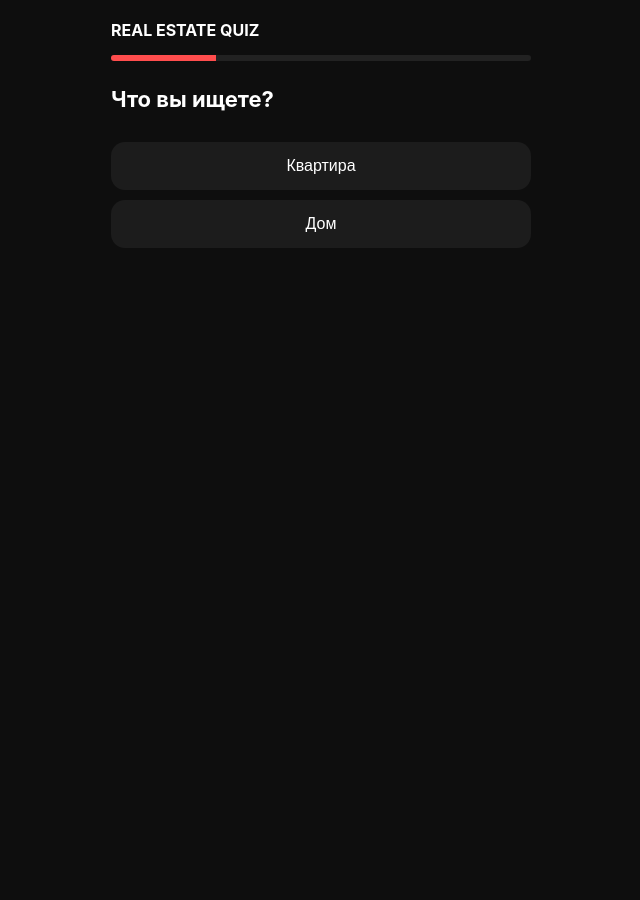
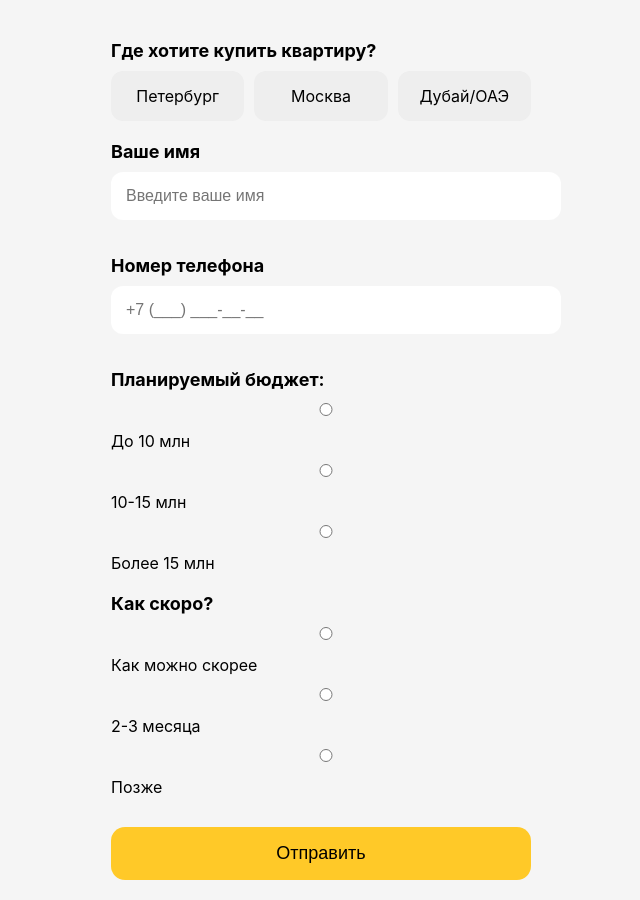
Before and after one commit to karinahik/real-estate-quiz2, a plain HTML site: page index.html in a window 1280 px wide. Shown: the whole page, without its empty margins (319-959 px from the left). Before the commit the page ends 800 px from the top, so only its background shows below. Drawn offline with Linux system fonts and the light colour scheme.

Commit message:
one page form

```diff
--- a/index.html
+++ b/index.html
@@ -9,8 +9,7 @@
 body{
   margin:0;
   font-family:-apple-system, BlinkMacSystemFont, sans-serif;
-  background:#0e0e0e;
-  color:#fff;
+  background:#f5f5f5;
 }
 
 .container{
@@ -19,74 +18,60 @@ body{
   padding:20px;
 }
 
-.logo{
-  font-weight:bold;
-  margin-bottom:15px;
+h2{
+  font-size:18px;
+  margin:20px 0 10px;
 }
 
-.progress{
-  height:6px;
-  background:#222;
-  border-radius:10px;
-  overflow:hidden;
-  margin-bottom:25px;
-}
-
-.progress-bar{
-  height:100%;
-  width:25%;
-  background:#ff4d4d;
-  transition:0.3s;
-}
-
-.step{
-  display:none;
-  animation:fade .3s;
-}
-
-.step.active{
-  display:block;
-}
-
-@keyframes fade{
-  from{opacity:0; transform:translateY(10px);}
-  to{opacity:1; transform:translateY(0);}
-}
-
-h1{
-  font-size:22px;
+.box{
+  display:flex;
+  gap:10px;
   margin-bottom:20px;
 }
 
-button{
-  width:100%;
+.option{
+  flex:1;
   padding:15px;
-  margin-top:10px;
-  border:none;
-  border-radius:14px;
-  background:#1c1c1c;
-  color:#fff;
-  font-size:16px;
+  border-radius:12px;
+  background:#eee;
+  text-align:center;
+  cursor:pointer;
 }
 
-button:hover{
-  background:#2a2a2a;
-}
-
-.next{
-  background:#ff4d4d;
+.option.active{
+  background:#ffc928;
 }
 
 input{
   width:100%;
   padding:15px;
-  border-radius:14px;
+  border-radius:12px;
   border:none;
-  margin-top:10px;
+  margin-bottom:15px;
   font-size:16px;
 }
 
-img{
+.radio{
+  margin-bottom:10px;
+}
+
+button{
+  width:100%;
+  padding:16px;
+  border:none;
+  border-radius:14px;
+  background:#ffc928;
+  font-size:18px;
+  margin-top:20px;
+  cursor:pointer;
+}
+
+.success{
+  display:none;
+  text-align:center;
+}
+
+.success img{
   width:100%;
   border-radius:20px;
   margin-bottom:20px;
@@ -99,96 +84,117 @@ img{
 
 <div class="container">
 
-<div class="logo">REAL ESTATE QUIZ</div>
+<div id="form">
 
-<div class="progress">
-  <div class="progress-bar" id="progress"></div>
+<h2>Где хотите купить квартиру?</h2>
+
+<div class="box">
+  <div class="option" onclick="selectCity(this,'СПБ')">Петербург</div>
+  <div class="option" onclick="selectCity(this,'Москва')">Москва</div>
+  <div class="option" onclick="selectCity(this,'Дубай')">Дубай/ОАЭ</div>
 </div>
 
-<!-- ШАГ 1 -->
-<div class="step active" id="step1">
-<h1>Что вы ищете?</h1>
-<button onclick="nextStep(2, 'Квартира')">Квартира</button>
-<button onclick="nextStep(2, 'Дом')">Дом</button>
+<h2>Ваше имя</h2>
+<input type="text" id="name" placeholder="Введите ваше имя">
+
+<h2>Номер телефона</h2>
+<input type="tel" id="phone" placeholder="+7 (___) ___-__-__">
+
+<h2>Планируемый бюджет:</h2>
+<div class="radio">
+  <input type="radio" name="budget" value="до 10 млн"> До 10 млн
+</div>
+<div class="radio">
+  <input type="radio" name="budget" value="10-15 млн"> 10-15 млн
+</div>
+<div class="radio">
+  <input type="radio" name="budget" value="15+ млн"> Более 15 млн
 </div>
 
-<!-- ШАГ 2 -->
-<div class="step" id="step2">
-<h1>Ваш бюджет</h1>
-<button onclick="nextStep(3, 'до 5 млн')">до 5 млн</button>
-<button onclick="nextStep(3, '5-10 млн')">5-10 млн</button>
-<button onclick="nextStep(3, '10+ млн')">10+ млн</button>
+<h2>Как скоро?</h2>
+<div class="radio">
+  <input type="radio" name="time" value="срочно"> Как можно скорее
+</div>
+<div class="radio">
+  <input type="radio" name="time" value="2-3 месяца"> 2-3 месяца
+</div>
+<div class="radio">
+  <input type="radio" name="time" value="позже"> Позже
 </div>
 
-<!-- ШАГ 3 -->
-<div class="step" id="step3">
-<h1>Введите имя</h1>
-<input type="text" id="name" placeholder="Ваше имя">
-<button class="next" onclick="sendForm()">Далее</button>
+<button onclick="send()">Отправить</button>
+
 </div>
 
-<!-- ФИНАЛ -->
-<div class="step" id="step4">
+<!-- УСПЕХ -->
+<div class="success" id="success">
+
 <img src="photo.jpg">
 
-<h1>Спасибо за заявку</h1>
+<h2>Спасибо за заявку</h2>
 
 <p>
-Мы уже изучаем ваш запрос и скоро позвоним и напишем вам.<br><br>
-А пока подпишитесь на мой Telegram-канал с квартирами и акциями
+Мы уже изучаем ваш запрос и скоро свяжемся с вами.<br><br>
+Подпишитесь на Telegram канал:
 </p>
 
-<button class="next" onclick="goTG()">Перейти в Telegram</button>
+<button onclick="goTG()">Перейти в Telegram</button>
+
 </div>
 
 </div>
 
 <script>
 
-let data = {};
-let progress = 25;
+let city = "";
 
-function nextStep(step, value){
-  data['answer'] = value;
+function selectCity(el, value){
+  city = value;
 
-  document.querySelectorAll('.step').forEach(el => el.classList.remove('active'));
-  document.getElementById('step' + step).classList.add('active');
-
-  progress += 25;
-  document.getElementById('progress').style.width = progress + "%";
+  document.querySelectorAll('.option').forEach(e=>e.classList.remove('active'));
+  el.classList.add('active');
 }
 
-function sendForm(){
+function send(){
+
   const name = document.getElementById('name').value.trim();
+  const phone = document.getElementById('phone').value.trim();
+  const budget = document.querySelector('input[name="budget"]:checked');
+  const time = document.querySelector('input[name="time"]:checked');
 
-  if(!name){
-    alert("Введите имя");
+  if(!city || !name || !phone || !budget || !time){
+    alert("Заполните все поля");
     return;
   }
 
   const formData = new FormData();
+  formData.append("city", city);
   formData.append("name", name);
-  formData.append("answer", data.answer);
+  formData.append("phone", phone);
+  formData.append("budget", budget.value);
+  formData.append("time", time.value);
 
   fetch("https://formspree.io/f/mnjolzzv", {
-    method: "POST",
-    body: formData,
-    headers: { 'Accept': 'application/json' }
+    method:"POST",
+    body:formData,
+    headers:{'Accept':'application/json'}
   })
-  .then(function(res){
+  .then(res=>{
     if(res.ok){
-      nextStep(4);
+      document.getElementById('form').style.display="none";
+      document.getElementById('success').style.display="block";
     } else {
       alert("Ошибка. Попробуйте без VPN");
     }
   })
-  .catch(function(){
-    alert("Ошибка сети. Попробуйте позже");
+  .catch(()=>{
+    alert("Ошибка сети");
   });
+
 }
 
 function goTG(){
-  window.location.href = "https://t.me/+_stlczeu_l0zMDIy";
+  window.location.href="https://t.me/+_stlczeu_l0zMDIy";
 }
 
 </script>
```
